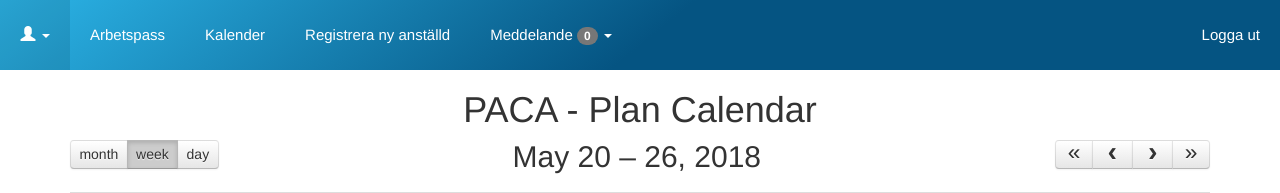
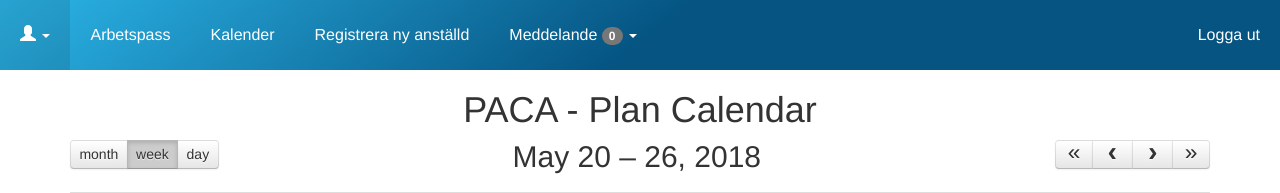
Before and after one commit to ChristopherAc/paca, a Django app: page / in a window 1280 px wide. Shown: the top 193 px of the page. Run offline with Django 3.2, Linux system fonts and the light colour scheme; a user stored in the database is signed in; data comes from the database, SQL or seed files in the repository; data that the repository does not hold is empty; some libraries are stand-ins or nearby versions.

Commit message:
Fixat bug och testat

```diff
--- a/paca/paca_app/static/stylesheets/overall.css
+++ b/paca/paca_app/static/stylesheets/overall.css
@@ -60,8 +60,8 @@ input[type="submit"]{
 #Sort > li > a {
 	display: block;
 	color: white;
-  font-size: 15px;
-  font-weight: 400;
+  font-size: 16px;
+  font-weight: 500;
   /* letter-spacing: 2px; */
 	padding: 0px 20px;
   min-width: 70px;
@@ -79,7 +79,6 @@ input[type="submit"]{
 .dropdown-item{
     padding: 0 5px;
     text-align: left;
-    display: block;
-    transition: all 0.2s;
+    transition: all 0.4s;
     font-size: 18px;
 }
--- a/paca/paca_app/templates/base.html
+++ b/paca/paca_app/templates/base.html
@@ -41,7 +41,7 @@
                 <span class="caret"></span>
               </a>
               <div class="dropdown-menu" aria-labelledby="navbarDropdown">
-                  <a class="dropdown-item" href="/edit_profile/">Inställningar</a>
+                  <a class="dropdown-item" href="{% url 'edit_profile' %}">Inställningar</a>
                 <div class="dropdown-divider"></div>
                   <a class="dropdown-item" href="/profile">Din Profil</a>
               </div>
```
